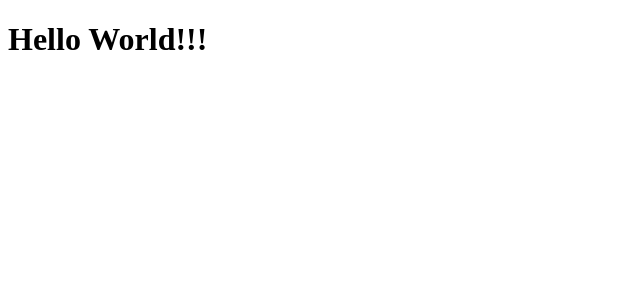
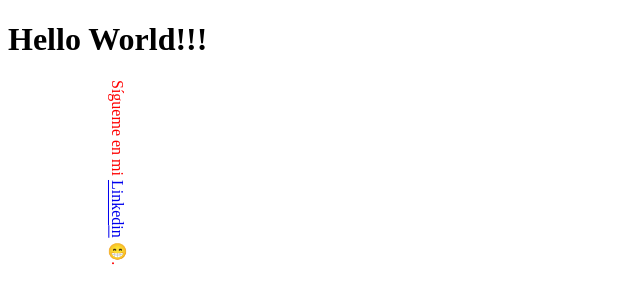
Before and after one commit to webferrol/html-sessions, a plain HTML site: page hellow-world.html in a window 1280 px wide. Shown: the whole page, without its empty margins (0-640 px from the left). Drawn offline with Linux system fonts and the light colour scheme.

Commit message:
Añadiendo contenido

```diff
--- a/hellow-world.html
+++ b/hellow-world.html
@@ -7,5 +7,8 @@
 </head>
 <body>
   <h1>Hello World!!!</h1>
+  <div style="writing-mode: vertical-lr;margin-block-start: 100px;color: red">
+    Sígueme en mi <a target="_blank" rel="noreferrer" href="https://es.linkedin.com/in/webferrol">Linked<span>in</span></a> 😁.
+  </div>
 </body>
 </html>
```
Also changed, not shown: img/my-ability-to-code.jpg (added), img/user-agent-stylesheet.jpg (added), 1 other file.
